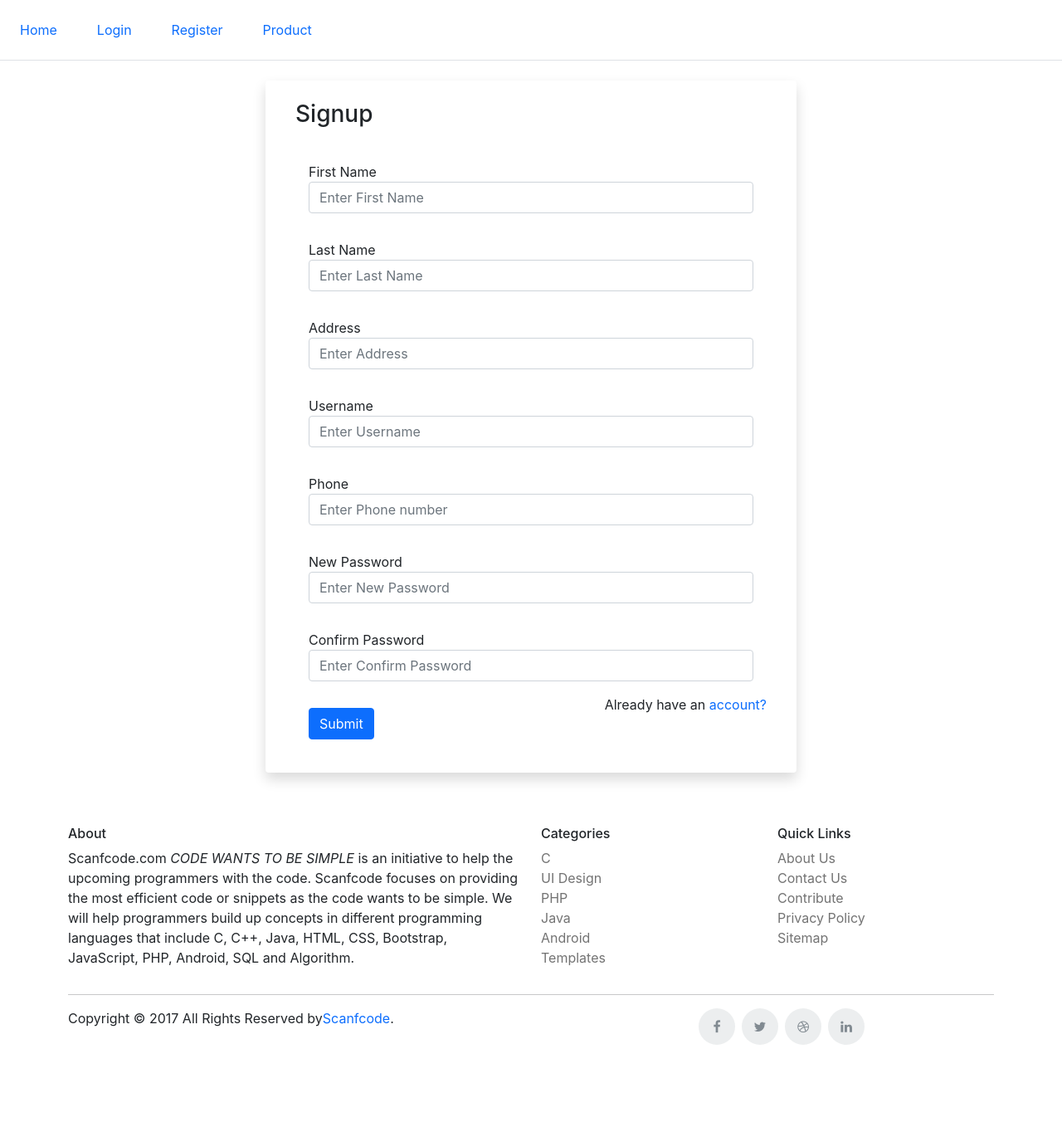
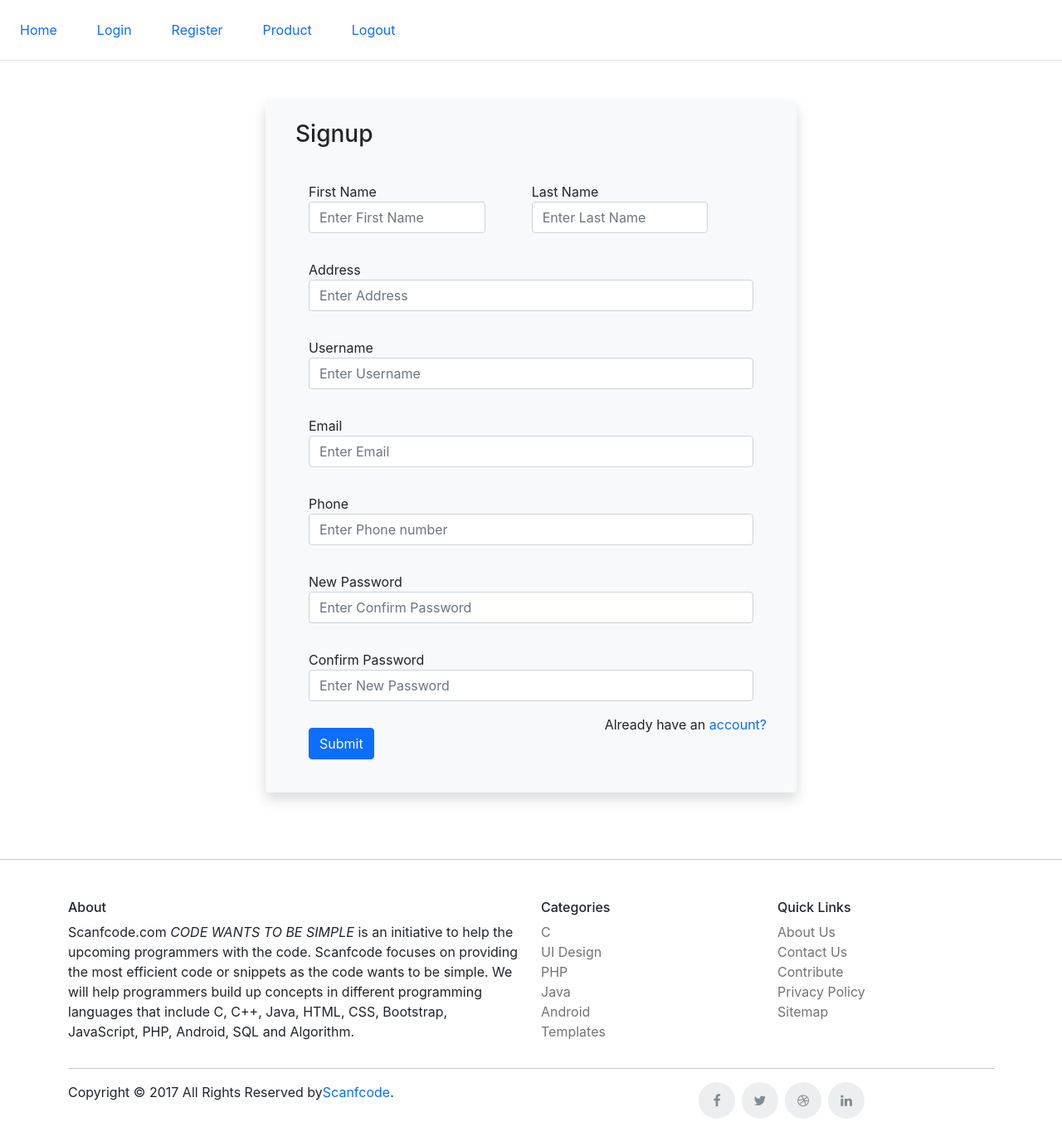
Before and after one commit to Anil-account/Burger_Frontend, a React (Create React App) app in the folder happy-burger/: page /register in a window 1280 px wide. Shown: the whole page at 83% size. Before the commit the page ends 1263 px from the top, so only its background shows below. Built offline with nearby package versions, Linux system fonts and the light colour scheme.

Commit message:
login, logout, register function created

```diff
--- a/happy-burger/src/Templates/Middleware/Mid.js
+++ b/happy-burger/src/Templates/Middleware/Mid.js
@@ -1,6 +1,7 @@
 import { Route, Routes } from "react-router-dom";
 import { Component } from "react/cjs/react.development";
 import Login from "../User/Login";
+import Logout from "../User/Logout";
 import Signup from "../User/Signup";
 
 class Mid extends Component {
@@ -10,6 +11,7 @@ class Mid extends Component {
         <Routes>
           <Route path="/login" element={<Login />}></Route>
           <Route path="/register" element={<Signup />}></Route>
+          <Route  path="/logout/*" element={<Logout/>}></Route>
         </Routes>
       </div>
     );
--- a/happy-burger/src/Templates/User/Home.js
+++ b/happy-burger/src/Templates/User/Home.js
@@ -1,4 +1,5 @@
 import { Component } from "react/cjs/react.production.min";
+
 
 class Home extends Component {
     render() {
--- a/happy-burger/src/Templates/User/Signup.js
+++ b/happy-burger/src/Templates/User/Signup.js
@@ -1,3 +1,4 @@
+import axios from "axios";
 import { Link } from "react-router-dom";
 import { useState } from "react/cjs/react.development";
 
@@ -9,8 +10,19 @@ const Signup = () => {
   const [phone, setphone] = useState("");
   const [email, setemail] = useState("");
   const [password, setpassword] = useState("");
+  const [confirmpassword, setconfirmpassword] = useState("");
+
+  const userSignup = (e) => {
+    e.preventDefault();
+    const user = {username,firstname,lastname,address,phone,email,password,confirmpassword}
+    console.log(user)
+    axios.post('http://localhost:90/user/signup', user)
+    .then(res => {alert(res.data.message)})
+
+  };
   return (
-    <div className="container mt-4 mb-4 col-md-6 shadow rounded ">
+    <section className="mt-5">
+      <div className="container-fluid mb-4 col-md-6 shadow rounded bg-light">
       {/* <div className="row col-12">
           <div className="col-md-6 bg-primary">
           </div>
@@ -18,71 +30,104 @@ const Signup = () => {
       <div className=" p-4 align-center">
         <form>
           <h3 className="pb-3">Signup</h3>
-          <div className="form-group p-3">
+          <div className="row col-12 ">
+          <div className="form-group col-md-5 py-3 mx-3">
             <label>First Name</label>
             <input
               type="text"
+              value={firstname}
               className="form-control"
               placeholder="Enter First Name"
+              onChange={(e) => setfirstname(e.target.value)}
             />
           </div>
-          <div className="form-group p-3">
+          <div className="form-group col-md-5 py-3 mx-3">
             <label>Last Name</label>
             <input
               type="text"
+              value={lastname}
               className="form-control"
               placeholder="Enter Last Name"
+              onChange={(e) => setlastname(e.target.value)}
             />
-          </div>{" "}
+          </div>
+
+          </div>
           <div className="form-group p-3">
             <label>Address</label>
             <input
               type="text"
+              value={address}
               className="form-control"
               placeholder="Enter Address"
+              onChange={(e) => setaddress(e.target.value)}
             />
-          </div>{" "}
+          </div>
           <div className="form-group p-3">
             <label>Username</label>
             <input
               type="text"
+              value={username}
               className="form-control"
               placeholder="Enter Username"
+              onChange={(e) => setusername(e.target.value)}
             />
           </div>{" "}
           <div className="form-group p-3">
+            <label>Email</label>
+            <input
+              type="email"
+              value={email}
+              className="form-control"
+              placeholder="Enter Email"
+              onChange={(e) => setemail(e.target.value)}
+            />
+          </div>
+          <div className="form-group p-3">
             <label>Phone</label>
             <input
-              type="Number"
+              type="tel"
+              value={phone}
               className="form-control"
+              pattern="^\d{3}-\d{3}-\d{4}$"
+              onChange={(e) => setphone(e.target.value)}
               placeholder="Enter Phone number"
             />
-          </div>{" "}
+          </div>
           <div className="form-group p-3">
             <label>New Password</label>
             <input
-              type="text"
+              type="password"
+              value={password}
               className="form-control"
-              placeholder="Enter New Password"
+              onChange={(e) => setpassword(e.target.value)}
+              placeholder="Enter Confirm Password"
             />
           </div>
           <div className="form-group p-3">
             <label>Confirm Password</label>
             <input
               type="password"
+              value={confirmpassword}
               className="form-control"
-              placeholder="Enter Confirm Password"
+              onChange={(e) => setconfirmpassword(e.target.value)}
+              placeholder="Enter New Password"
             />
           </div>
-          <button type="submit" className="btn btn-primary btn-block m-3">
+          <button
+            type="submit"
+            className="btn btn-primary btn-block m-3"
+            onClick={userSignup}
+          >
             Submit
           </button>
           <p className="forgot-password text-right float-end">
-            Already have an <Link to="">account?</Link>
+            Already have an <Link to="/login">account?</Link>
           </p>
         </form>
       </div>
     </div>
+    </section>
   );
 };
 
--- a/happy-burger/src/Templates/include/Footer.js
+++ b/happy-burger/src/Templates/include/Footer.js
@@ -4,12 +4,13 @@ class Footer extends Component {
   render() {
     return (
       <div>
-        <footer class="footer-body">
-          <div class="container">
-            <div class="row">
-              <div class="col-sm-12 col-md-6">
+        <footer className="footer-body">
+            <hr className="mb-5"></hr>
+          <div className="container">
+            <div className="row">
+              <div className="col-sm-12 col-md-6">
                 <h6>About</h6>
-                <p class="text-justify">
+                <p className="text-justify">
                   Scanfcode.com <i>CODE WANTS TO BE SIMPLE </i> is an initiative
                   to help the upcoming programmers with the code. Scanfcode
                   focuses on providing the most efficient code or snippets as
@@ -20,9 +21,9 @@ class Footer extends Component {
                 </p>
               </div>
 
-              <div class="col-xs-6 col-md-3">
+              <div className="col-xs-6 col-md-3">
                 <h6>Categories</h6>
-                <ul class="footer-links">
+                <ul className="footer-links">
                   <li>
                     <a href="http://scanfcode.com/category/c-language/">C</a>
                   </li>
@@ -52,9 +53,9 @@ class Footer extends Component {
                 </ul>
               </div>
 
-              <div class="col-xs-6 col-md-3">
+              <div className="col-xs-6 col-md-3">
                 <h6>Quick Links</h6>
-                <ul class="footer-links">
+                <ul className="footer-links">
                   <li>
                     <a href="http://scanfcode.com/about/">About Us</a>
                   </li>
@@ -81,35 +82,35 @@ class Footer extends Component {
               <hr></hr>
             </div>
           </div>
-          <div class="container">
-            <div class="row">
-              <div class="col-md-8 col-sm-6 col-xs-12">
-                <p class="copyright-text">
+          <div className="container">
+            <div className="row">
+              <div className="col-md-8 col-sm-6 col-xs-12">
+                <p className="copyright-text">
                   Copyright &copy; 2017 All Rights Reserved by
                   <a href="#">Scanfcode</a>.
                 </p>
               </div>
 
-              <div class="col-md-4 col-sm-6 col-xs-12">
-                <ul class="social-icons">
+              <div className="col-md-4 col-sm-6 col-xs-12">
+                <ul className="social-icons">
                   <li>
-                    <a class="facebook" href="">
-                      <i class="fa fa-facebook"></i>
+                    <a className="facebook" href="">
+                      <i className="fa fa-facebook"></i>
                     </a>
                   </li>
                   <li>
-                    <a class="twitter" href="#">
-                      <i class="fa fa-twitter"></i>
+                    <a className="twitter" href="#">
+                      <i className="fa fa-twitter"></i>
                     </a>
                   </li>
                   <li>
-                    <a class="dribbble" href="#">
-                      <i class="fa fa-dribbble"></i>
+                    <a className="dribbble" href="#">
+                      <i className="fa fa-dribbble"></i>
                     </a>
                   </li>
                   <li>
-                    <a class="linkedin" href="#">
-                      <i class="fa fa-linkedin"></i>
+                    <a className="linkedin" href="#">
+                      <i className="fa fa-linkedin"></i>
                     </a>
                   </li>
                 </ul>
--- a/happy-burger/src/Templates/include/Navbar.js
+++ b/happy-burger/src/Templates/include/Navbar.js
@@ -1,27 +1,27 @@
 import { Component } from "react/cjs/react.production.min";
-import {Link} from 'react-router-dom';
+import { Link } from "react-router-dom";
 
 class Navbar extends Component {
   render() {
     return (
       <div className="border-bottom">
-        <ul class="nav">
-          <li class="nav-item m-4">
+        <ul className="nav">
+          <li className="nav-item m-4">
             <Link to="/home">Home</Link>
           </li>
-
-          <li class="nav-item m-4">
-          <Link to="/login">Login</Link>
+          <li className="nav-item m-4">
+            <Link to="/login">Login</Link>
+          </li>
+          <li className="nav-item m-4">
+            <Link to="/register">Register</Link>
+          </li>
+          <li className="nav-item m-4">
+            <Link to="/product">Product</Link>
           </li>
 
-          <li class="nav-item m-4">
-          <Link to="/register">Register</Link>
+          <li className="nav-item m-4">
+            <Link to="/logout">Logout</Link>
           </li>
-
-          <li class="nav-item m-4">
-          <Link to="/product">Product</Link>
-          </li>
-
         </ul>
       </div>
     );
```
Also changed, not shown: happy-burger/src/Templates/User/Login.js (+32 -21 lines). Lines whose indentation alone changed are shown as unchanged.
